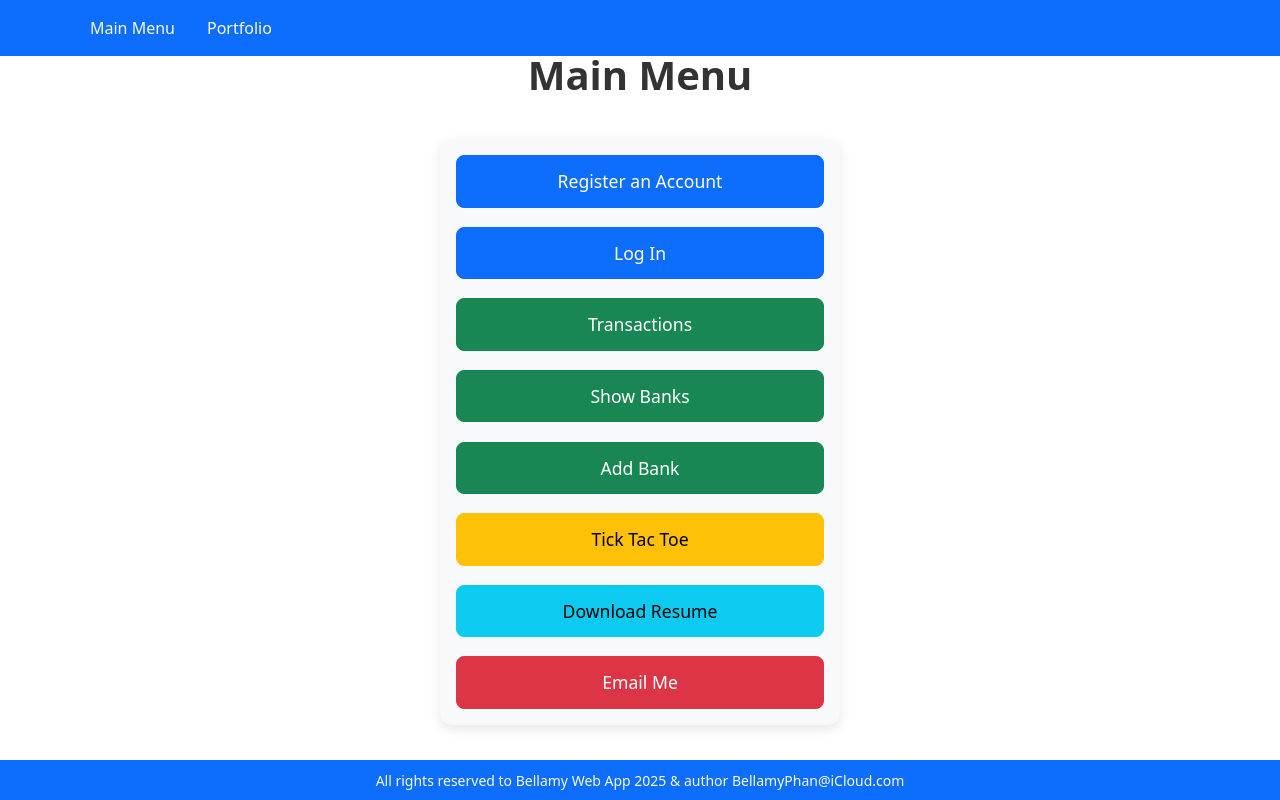
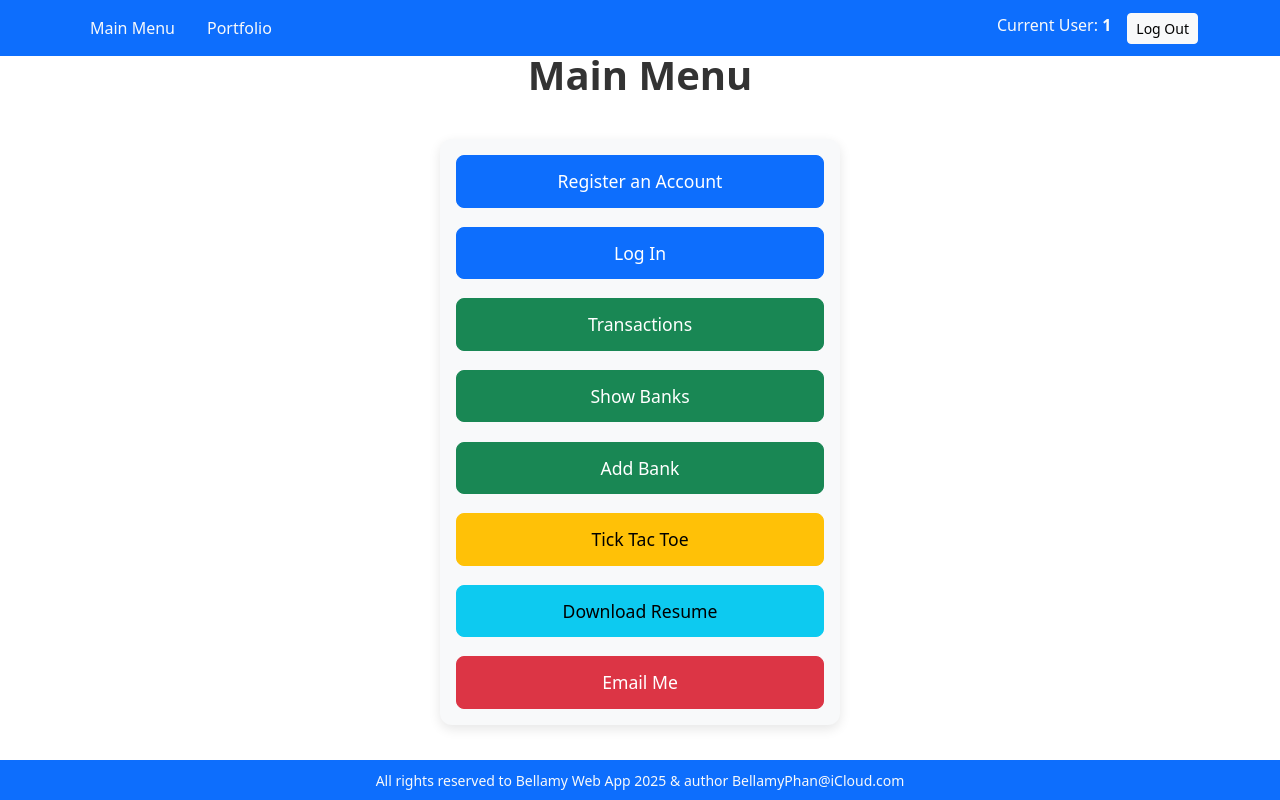
Before and after one commit to bellamyp/bellamy-web-app, an Angular app in the folder angular-frontend/: page /main-menu in a window 1280 px wide. Built offline with nearby package versions, Linux system fonts and the light colour scheme; sample sign-in values are in the browser's storage.

Commit message:
frontend: MainMenu page, toggle login, logout button

```diff
--- a/angular-frontend/src/app/app.component.html
+++ b/angular-frontend/src/app/app.component.html
@@ -1,11 +1,23 @@
 <nav class="navbar navbar-expand-sm bg-primary navbar-dark fixed-top">
   <div class="container d-flex justify-content-between">
+    <!-- Left-aligned links -->
     <ul class="navbar-nav d-flex gap-3">
       <li class="nav-item">
         <a class="nav-link text-light" routerLink="/main-menu" routerLinkActive="active">Main Menu</a>
       </li>
       <li class="nav-item">
         <a class="nav-link text-light" href="https://bellamyphan.space">Portfolio</a>
+      </li>
+    </ul>
+
+    <!-- Right-aligned links -->
+    <ul class="navbar-nav d-flex gap-3">
+      <li class="nav-item" *ngIf="username()">
+        <span class="navbar-text text-light">Current User: <strong>{{ username() }}</strong></span>
+      </li>
+      <li class="nav-item">
+        <button *ngIf="!username()" class="btn btn-light btn-sm" (click)="toggleLoginLogout()">Log In</button>
+        <button *ngIf="username()" class="btn btn-light btn-sm" (click)="toggleLoginLogout()">Log Out</button>
       </li>
     </ul>
   </div>
--- a/angular-frontend/src/app/app.component.ts
+++ b/angular-frontend/src/app/app.component.ts
@@ -1,12 +1,31 @@
-import { Component } from '@angular/core';
-import { RouterModule, RouterOutlet } from '@angular/router';
+import { Component, inject } from '@angular/core';
+import { Router, RouterModule, RouterOutlet } from '@angular/router';
+import { AuthenticationService } from './core/service/authentication.service';
+import { CommonModule } from '@angular/common';
 
 @Component({
   selector: 'app-root',
-  imports: [RouterOutlet, RouterModule],
+  imports: [RouterOutlet, RouterModule, CommonModule],
   templateUrl: './app.component.html',
   styleUrl: './app.component.scss'
 })
 export class AppComponent {
   title = 'angular-frontend';
+
+  private router = inject(Router);
+  private authService = inject(AuthenticationService);
+
+  // Create a computed signal to read username string or null for template use
+  username = this.authService.username;
+
+  // username is a computed signal in your service, so call as a function to get value
+  toggleLoginLogout(): void {
+    if (this.authService.username()) {
+      this.authService.logout();
+      alert('You have been logged out successfully!');
+      this.router.navigate(['/main-menu']);
+    } else {
+      this.router.navigate(['/user-login']);
+    }
+  }
 }
```
